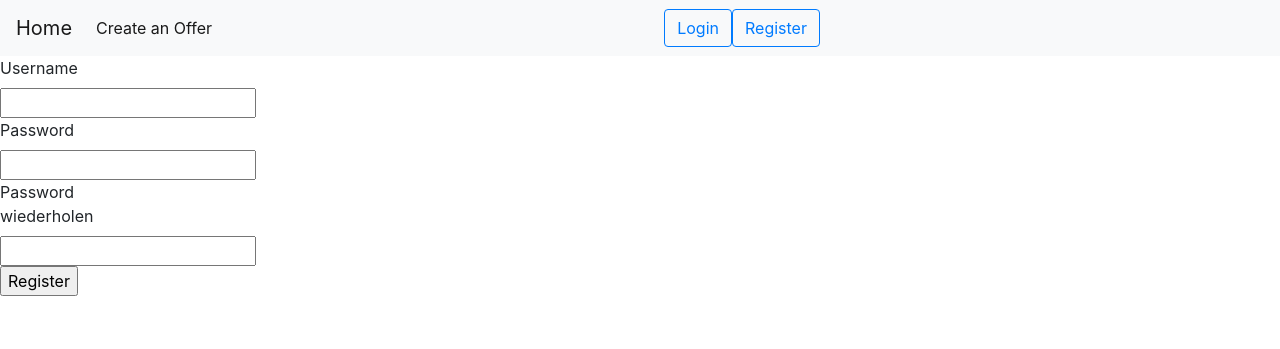
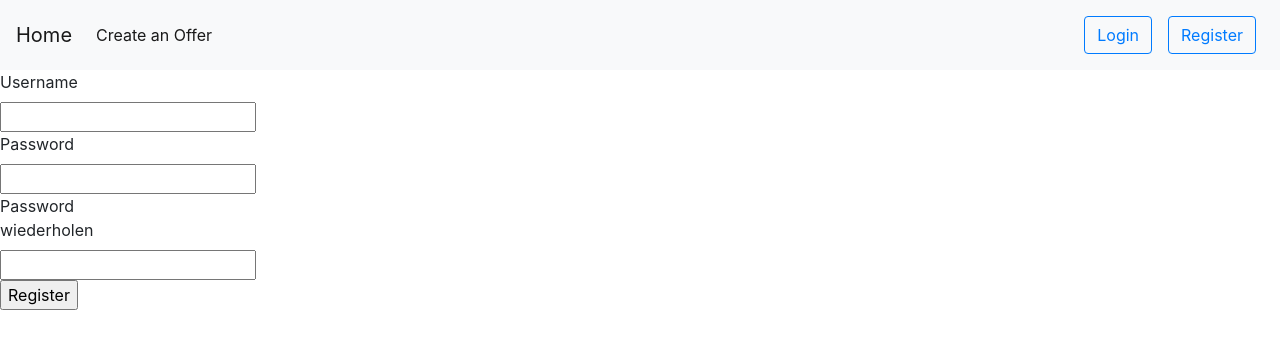
Before and after one commit to siemering1992/HsTrading, a Flask app: page /register in a window 1280 px wide. Shown: the top 349 px of the page. Run offline with Flask 2, Linux system fonts and the light colour scheme; some libraries are stand-ins or nearby versions.

Commit message:
Adding profile.html new navbar(WIP)

```diff
--- a/app.py
+++ b/app.py
@@ -119,6 +119,10 @@ def logout():
     session.pop('username', None)
     return redirect(url_for('index'))
 
+# Profil
+@app.route('/profile')
+def Profil():
+    return render_template('profile.html')
 
 def main():
     app.run('127.0.0.1', 8080, debug=True)
--- a/static/css/styles.css
+++ b/static/css/styles.css
@@ -1,14 +1,8 @@
 
-
-
-.hidden{
+.hidden {
     display: None;
 }
 
-#float-right{
-    position: absolute;
-    top: 0;
-    right:0;
-    padding-left: 30px;
-
+h1 {
+    text-align: center;
 }
--- a/templates/header.html
+++ b/templates/header.html
@@ -1,10 +1,4 @@
 {% if session.username %}
-    <!--
-        <a href="/">Home</a>
-        <a href="/create_offer">Create an Offer</a>
-        <a href="/logout">Logout</a>
-    -->
-
     <nav class="navbar navbar-expand-lg navbar-light bg-light">
         <a class="navbar-brand" href="/">Home</a>
         <button class="navbar-toggler" type="button" data-toggle="collapse" data-target="#navbarSupportedContent"
@@ -16,8 +10,12 @@
                 <li class="nav-item active">
                     <a class="nav-link" href="/create_offer">Create an Offer <span class="sr-only">(current)</span></a>
                 </li>
+                <li class="nav-item active">
+                    <a class="nav-link" href="/profile">Profile <span class="sr-only">(current)</span></a>
+                </li>
             </ul>
         </div>
+
         <div class="collapse navbar-collapse" id="navbarSupportedContent">
             <ul class="navbar-nav mr-auto">
                 <li class="nav-item active">
@@ -25,32 +23,38 @@
                 </li>
             </ul>
         </div>
-        <div  id="navbarSupportedContent">Logged in as {{ session.username }}</div>
+        <div class="collapse navbar-collapse" id="navbarSupportedContent">Logged in as {{ session.username }}</div>
     </nav>
 
 {% else %}
 
-    <nav class="navbar navbar-expand-lg navbar-light bg-light">
+    <nav class="navbar navbar-expand-lg navbar-light bg-light ">
         <a class="navbar-brand" href="/">Home</a>
         <button class="navbar-toggler" type="button" data-toggle="collapse" data-target="#navbarSupportedContent"
                 aria-controls="navbarSupportedContent" aria-expanded="false" aria-label="Toggle navigation">
             <span class="navbar-toggler-icon"></span>
         </button>
-        <div class="collapse navbar-collapse"  id="navbarSupportedContent">
+        <div class="collapse navbar-collapse" id="navbarSupportedContent">
             <ul class="navbar-nav mr-auto">
                 <li class="nav-item active">
                     <a class="nav-link" href="/login">Create an Offer </a>
                 </li>
             </ul>
         </div>
-        <div class="collapse navbar-collapse" id="navbarSupportedContent">
-            <ul class="navbar-nav mr-auto">
-                <li class="nav-item active" >
-                    <a href="/login"  class="btn btn-outline-primary" >Login</a>
-                </li>
-                <li class="nav-item active">
-                    <a class="btn btn-outline-primary" href="/register">Register</a>
-                </li>
-            </ul>
+        <div class="d-flex flex-row-reverse">
+            <div class="m1-auto p-2">
+                <ul class="navbar-nav mr-auto">
+                    <a id="btn-login" class="btn btn-outline-primary " href="/login">Login</a>
+                </ul>
+            </div>
+        </div>
+        <div class="d-flex flex-row-reverse">
+            <div class="m1-auto p-2">
+                <ul class="navbar-nav mr-auto">
+                    <a id="btn-register" class="btn btn-outline-primary " href="/register">Register</a>
+                </ul>
+            </div>
+        </div>
+
     </nav>
 {% endif %}
--- a/templates/index.html
+++ b/templates/index.html
@@ -2,6 +2,7 @@
 
 {% block content %}
     <h1>HS-Trading</h1>
+
 
 
     <table>
--- /dev/null
+++ b/templates/profile.html
@@ -0,0 +1,6 @@
+{% extends 'base.html' %}
+
+{% block content %}
+
+
+{% endblock %}
```
